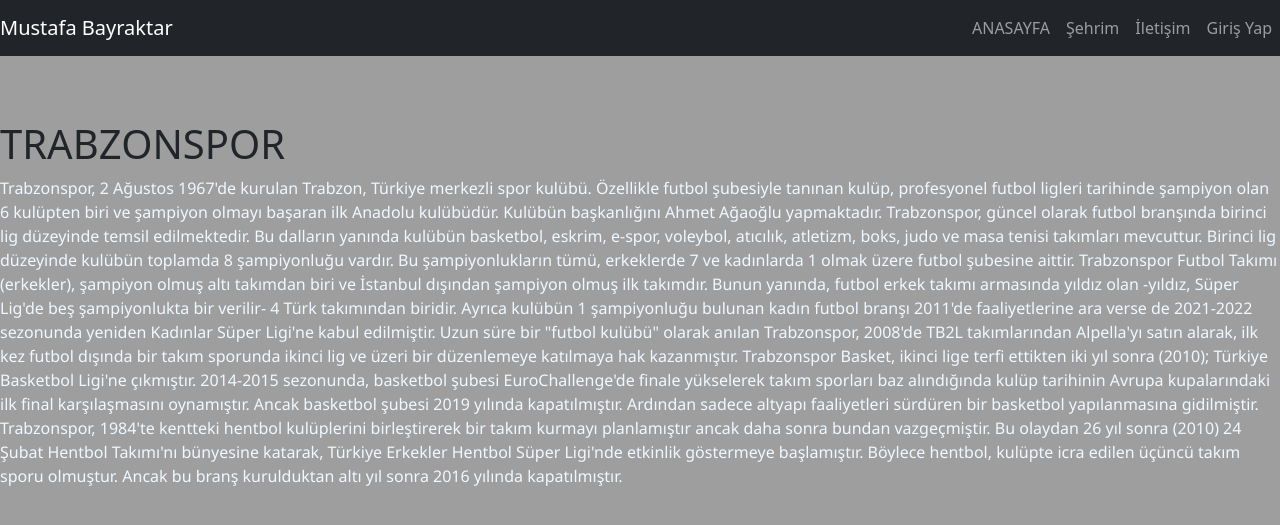
After one commit to bayraktarmustafa/Basic-Web-Frontend, a PHP site: page /trabzonspor.html in a window 1280 px wide. The commit adds this page. Shown: the top 525 px of the page. Run offline with PHP 8.4, Linux system fonts and the light colour scheme.

Commit message:
GÜNCELLEMELER

```diff
--- a/index.html
+++ b/index.html
@@ -38,7 +38,6 @@
 <div class="container">
   <h1>HAKKINDA</h1>
   <p>Merhaba ben Mustafa Bayraktar.2001 yılında Trabzonun Of ilçesinde dünyaya geldim.Üç yaşımdan beri Bursa/Mudanya'da ikamet etmekteyim.Ortaokul eğitimimi Atatürk Ortaokulunda tamamladıktan sonra Turhan Tayan Anadolu Lisesini kazandım ve lise eğitimimi burada tamamladım.Bir sene mezuna kaldıktan sonra Sakarya Üniversitesi Bilgisayar Mühendisliği bölümünü kazandım ve şuan birinci sınıf olarak eğitimime devam etmekteyim.</p>
-
 </div>
 <br><br><br><br>
 
--- a/style.css
+++ b/style.css
@@ -13,7 +13,7 @@
 
     text-align: center;
     font-size: medium;
-    margin: 500px 500px 500px 500px  ;
+    margin: 75px 500px 50px 500px  ;
 
 }
 .ilgi
@@ -21,3 +21,13 @@
     text-align: center;
     color: firebrick;
 }
+.tsyazi
+{
+    font-family: 'Lucida Sans', 'Lucida Sans Regular', 'Lucida Grande', 'Lucida Sans Unicode', Geneva, Verdana, sans-serif;
+
+}
+.trabzonspor
+{
+   font-family: 'Segoe UI', Tahoma, Geneva, Verdana, sans-serif;
+   color: aliceblue;
+}
--- /dev/null
+++ b/trabzonspor.html
@@ -0,0 +1,45 @@
+<!doctype html>
+<html lang="tr">
+  <head>
+
+    <meta charset="utf-8">
+    <meta name="viewport" content="width=device-width, initial-scale=1, shrink-to-fit=no">
+    <script src="https://cdn.jsdelivr.net/npm/bootstrap@5.1.3/dist/js/bootstrap.bundle.min.js" integrity="sha384-ka7Sk0Gln4gmtz2MlQnikT1wXgYsOg+OMhuP+IlRH9sENBO0LRn5q+8nbTov4+1p" crossorigin="anonymous"></script>
+    <link href="https://cdn.jsdelivr.net/npm/bootstrap@5.1.3/dist/css/bootstrap.min.css" rel="stylesheet" integrity="sha384-1BmE4kWBq78iYhFldvKuhfTAU6auU8tT94WrHftjDbrCEXSU1oBoqyl2QvZ6jIW3" crossorigin="anonymous">
+	  <link href="style.css" rel="stylesheet" type="text/css">
+
+
+    <title>Mustafa Bayraktar</title>
+  </head>
+  <body background="C:\Users\WİN10\Desktop\JPG\haber-bandi_1353113517_1000x700_false.jpg">
+<header>
+ <nav class="navbar navbar-expand-lg navbar-dark bg-dark fixed-top">
+  <a class="navbar-brand" href="#" style="font-size: 20px;">Mustafa Bayraktar</a>
+  <div class="collapse navbar-collapse justify-content-end" id="navbarNav">
+    <ul class="navbar-nav">
+      <li class="nav-item active">
+        <a class="nav-link" href="index.html">ANASAYFA</a>
+      </li>
+      <li class="nav-item">
+        <a class="nav-link" href="sehrim.html">Şehrim</a>
+      </li>
+      <li class="nav-item">
+        <a class="nav-link" href="iletisim.html">İletişim</a>
+      </li>
+
+      <li class="nav-item">
+        <a class="nav-link" href="loginsayfasi.html">Giriş Yap</a>
+      </li>
+    </ul>
+  </div>
+</nav>
+</header>
+<br><br><br><br><br>
+<h1>TRABZONSPOR</h1>
+<p class="trabzonspor">Trabzonspor, 2 Ağustos 1967'de kurulan Trabzon, Türkiye merkezli spor kulübü. Özellikle futbol şubesiyle tanınan kulüp, profesyonel futbol ligleri tarihinde şampiyon olan 6 kulüpten biri ve şampiyon olmayı başaran ilk Anadolu kulübüdür. Kulübün başkanlığını Ahmet Ağaoğlu yapmaktadır.
+
+    Trabzonspor, güncel olarak futbol branşında birinci lig düzeyinde temsil edilmektedir. Bu dalların yanında kulübün basketbol, eskrim, e-spor, voleybol, atıcılık, atletizm, boks, judo ve masa tenisi takımları mevcuttur. Birinci lig düzeyinde kulübün toplamda 8 şampiyonluğu vardır. Bu şampiyonlukların tümü, erkeklerde 7 ve kadınlarda 1 olmak üzere futbol şubesine aittir. Trabzonspor Futbol Takımı (erkekler), şampiyon olmuş altı takımdan biri ve İstanbul dışından şampiyon olmuş ilk takımdır. Bunun yanında, futbol erkek takımı armasında yıldız olan -yıldız, Süper Lig'de beş şampiyonlukta bir verilir- 4 Türk takımından biridir. Ayrıca kulübün 1 şampiyonluğu bulunan kadın futbol branşı 2011'de faaliyetlerine ara verse de 2021-2022 sezonunda yeniden Kadınlar Süper Ligi'ne kabul edilmiştir.
+
+    Uzun süre bir "futbol kulübü" olarak anılan Trabzonspor, 2008'de TB2L takımlarından Alpella'yı satın alarak, ilk kez futbol dışında bir takım sporunda ikinci lig ve üzeri bir düzenlemeye katılmaya hak kazanmıştır. Trabzonspor Basket, ikinci lige terfi ettikten iki yıl sonra (2010); Türkiye Basketbol Ligi'ne çıkmıştır. 2014-2015 sezonunda, basketbol şubesi EuroChallenge'de finale yükselerek takım sporları baz alındığında kulüp tarihinin Avrupa kupalarındaki ilk final karşılaşmasını oynamıştır. Ancak basketbol şubesi 2019 yılında kapatılmıştır. Ardından sadece altyapı faaliyetleri sürdüren bir basketbol yapılanmasına gidilmiştir.
+
+    Trabzonspor, 1984'te kentteki hentbol kulüplerini birleştirerek bir takım kurmayı planlamıştır ancak daha sonra bundan vazgeçmiştir. Bu olaydan 26 yıl sonra (2010) 24 Şubat Hentbol Takımı'nı bünyesine katarak, Türkiye Erkekler Hentbol Süper Ligi'nde etkinlik göstermeye başlamıştır. Böylece hentbol, kulüpte icra edilen üçüncü takım sporu olmuştur. Ancak bu branş kurulduktan altı yıl sonra 2016 yılında kapatılmıştır.</p>
```
Also changed, not shown: iletisim.html (+22 -8 lines), sehrim.html (+10 -0 lines), login.js (added).
